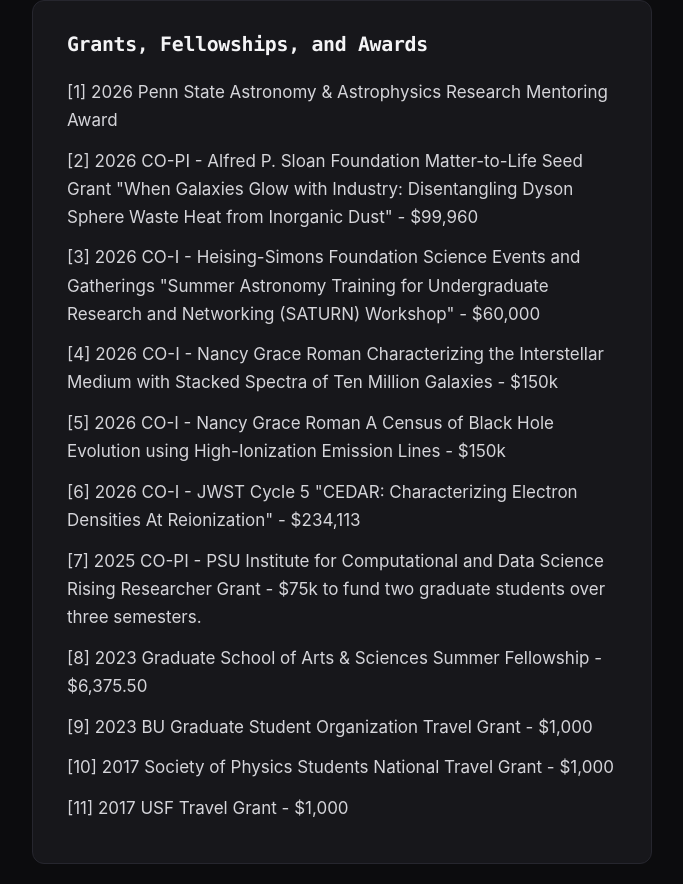
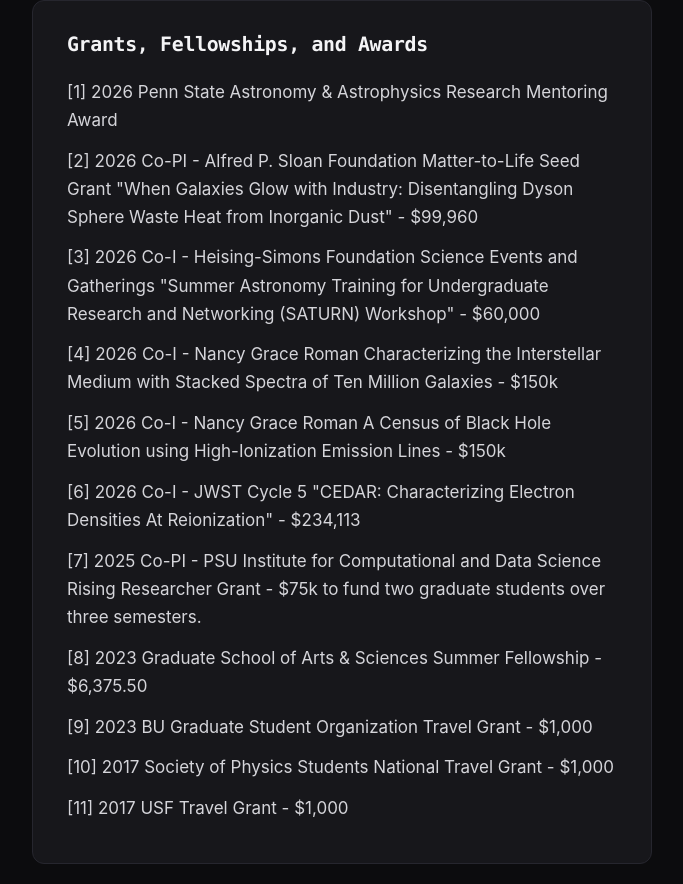
Before and after one commit to o-curtis/o-curtis.github.io, a plain HTML site: page publications.html in a window 1280 px wide. Shown: the part 3307-4191 px from the top of the page, without its empty margins (566-1249 px from the left). Drawn offline with Linux system fonts and the light colour scheme.

Commit message:
Update CV and grants

```diff
--- a/publications.html
+++ b/publications.html
@@ -108,12 +108,12 @@
 			<div class="card">
 				<h2 class="subtitle"> Grants, Fellowships, and Awards </h2>
 				<p class="item"> [1] 2026 Penn State Astronomy & Astrophysics Research Mentoring Award </p>
-				<p class="item"> [2] 2026 CO-PI - Alfred P. Sloan Foundation Matter-to-Life Seed Grant "When Galaxies Glow with Industry: Disentangling Dyson Sphere Waste Heat from Inorganic Dust" - $99,960 </p>
-				<p class="item"> [3] 2026 CO-I - Heising-Simons Foundation Science Events and Gatherings "Summer Astronomy Training for Undergraduate Research and Networking (SATURN) Workshop" - $60,000 </p>
-				<p class="item"> [4] 2026 CO-I - Nancy Grace Roman Characterizing the Interstellar Medium with Stacked Spectra of Ten Million Galaxies - $150k </p>
-				<p class="item"> [5] 2026 CO-I - Nancy Grace Roman A Census of Black Hole Evolution using High-Ionization Emission Lines - $150k </p>
-				<p class="item"> [6] 2026 CO-I - JWST Cycle 5 "CEDAR: Characterizing Electron Densities At Reionization" - $234,113 </p>
-				<p class="item"> [7] 2025 CO-PI - PSU Institute for Computational and Data Science Rising Researcher Grant - $75k to fund two graduate students over three semesters. </p>
+				<p class="item"> [2] 2026 Co-PI - Alfred P. Sloan Foundation Matter-to-Life Seed Grant "When Galaxies Glow with Industry: Disentangling Dyson Sphere Waste Heat from Inorganic Dust" - $99,960 </p>
+				<p class="item"> [3] 2026 Co-I - Heising-Simons Foundation Science Events and Gatherings "Summer Astronomy Training for Undergraduate Research and Networking (SATURN) Workshop" - $60,000 </p>
+				<p class="item"> [4] 2026 Co-I - Nancy Grace Roman Characterizing the Interstellar Medium with Stacked Spectra of Ten Million Galaxies - $150k </p>
+				<p class="item"> [5] 2026 Co-I - Nancy Grace Roman A Census of Black Hole Evolution using High-Ionization Emission Lines - $150k </p>
+				<p class="item"> [6] 2026 Co-I - JWST Cycle 5 "CEDAR: Characterizing Electron Densities At Reionization" - $234,113 </p>
+				<p class="item"> [7] 2025 Co-PI - PSU Institute for Computational and Data Science Rising Researcher Grant - $75k to fund two graduate students over three semesters. </p>
 				<p class="item"> [8] 2023 Graduate School of Arts & Sciences Summer Fellowship - $6,375.50 </p>
 				<p class="item"> [9] 2023 BU Graduate Student Organization Travel Grant - $1,000 </p>
 				<p class="item"> [10] 2017 Society of Physics Students National Travel Grant - $1,000 </p>
```
Also changed, not shown: 1 other file.
